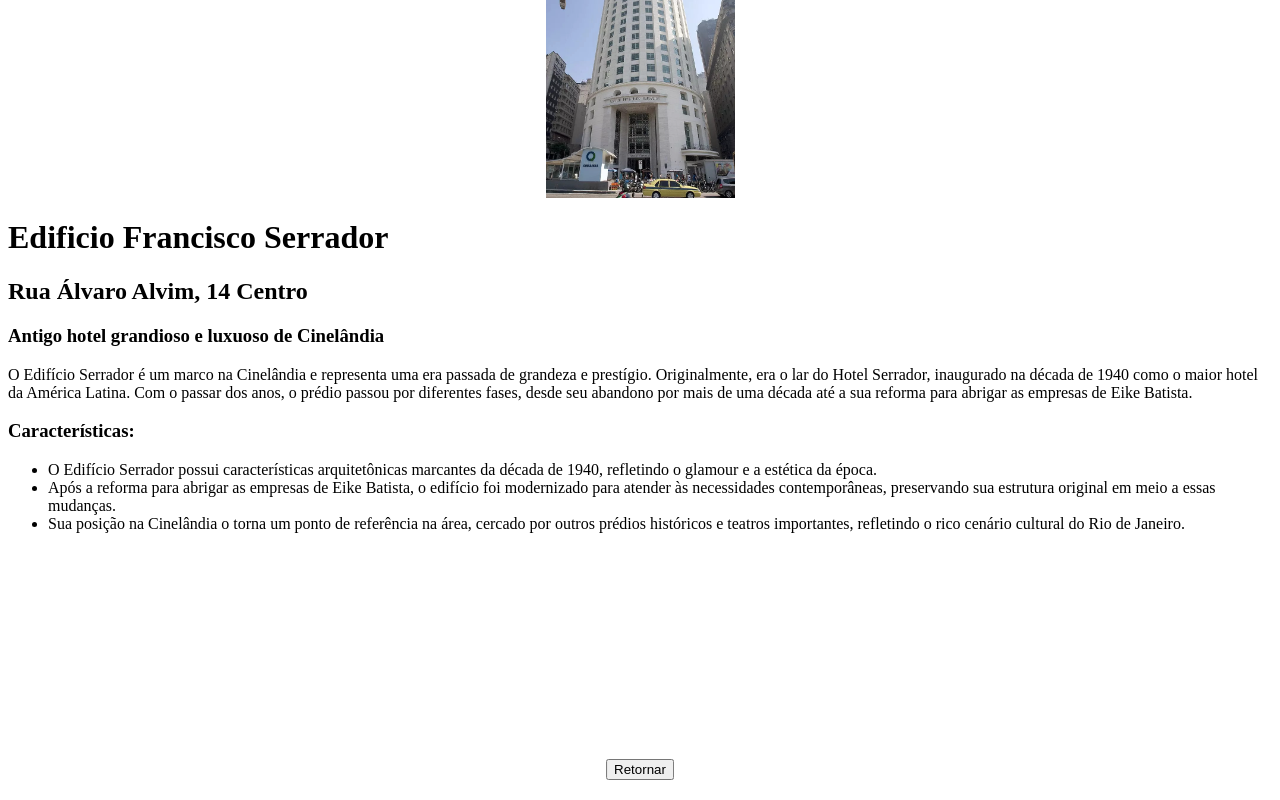
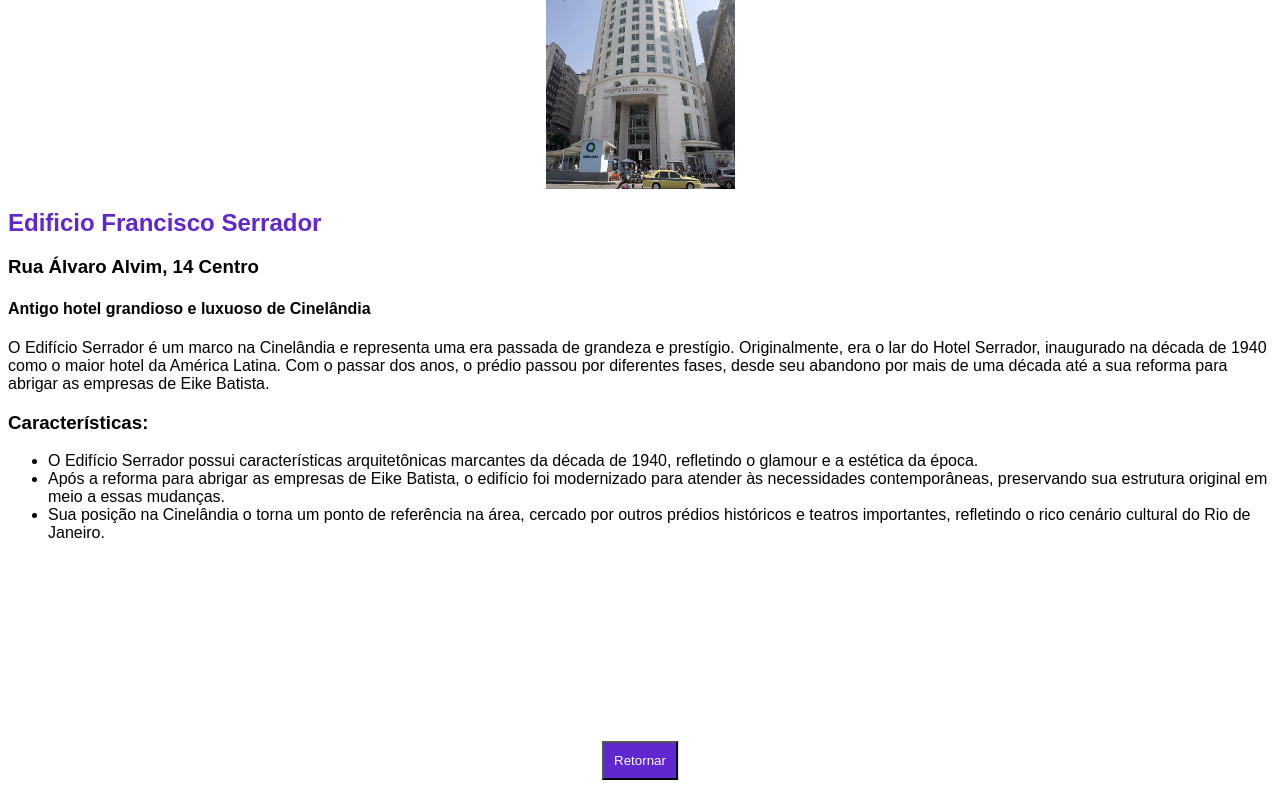
Before and after one commit to GustavopRezende/gabev, a React (Create React App) app in the folder projetoreact/: page /feed/local2 in a window 1280 px wide. Built offline with nearby package versions, Linux system fonts and the light colour scheme.

Commit message:
Melhoria Layout Feed

```diff
--- a/projetoreact/src/Components/Locais/Local_1.jsx
+++ b/projetoreact/src/Components/Locais/Local_1.jsx
@@ -8,9 +8,9 @@ function Local_1() {
         <img src={L1}alt="Edifício Lellis" />
       </div>
       <div className="carta-contentudo">
-        <h1>Edifício Lellis</h1>
-        <h2>Rua Barão de Ipanema, 8 Copacabana</h2>
-        <h3>Prédio residencial mais antigo da orla de Copacabana</h3>
+        <h2 className='titulo-conteudo'>Edifício Lellis</h2>
+        <h3>Rua Barão de Ipanema, 8 Copacabana</h3>
+        <h4>Prédio residencial mais antigo da orla de Copacabana</h4>
         <p>
           Construído em estilo neoclássico, em 1928, o prédio ocupa metade da
           primeira quadra da Rua Barão de Ipanema. Ao lado foi erguido, na mesma
--- a/projetoreact/src/Components/Locais/Local_2.jsx
+++ b/projetoreact/src/Components/Locais/Local_2.jsx
@@ -8,9 +8,9 @@ function Local_2() {
         <img src={L2} alt="Nome do Local 2" />
       </div>
       <div className="carta-contentudo">
-        <h1>Edificio Francisco Serrador</h1>
-        <h2>Rua Álvaro Alvim, 14 Centro</h2>
-        <h3>Antigo hotel grandioso e luxuoso de Cinelândia</h3>
+        <h2 className='titulo-conteudo'>Edificio Francisco Serrador</h2>
+        <h3>Rua Álvaro Alvim, 14 Centro</h3>
+        <h4>Antigo hotel grandioso e luxuoso de Cinelândia</h4>
         <p>
         O Edifício Serrador é um marco na Cinelândia e
         representa uma era passada de grandeza e prestígio.
--- a/projetoreact/src/Components/Locais/Local_3.jsx
+++ b/projetoreact/src/Components/Locais/Local_3.jsx
@@ -1,15 +1,15 @@
 import React from 'react';
-
+import L3 from './Img/L3.jpeg';
 function Local_3() {
  return (
     <div className="carta">
       <div className="carta-image">
-        <img src="image-url" alt="Nome do Local 3" />
+        <img src={L3} alt="Palacio Duue de Caxias" />
       </div>
       <div className="carta-contentudo">
-        <h1>Nome do Local 3</h1>
-        <h2>Data de Construção - Endereço</h2>
-        <h3>Breve descrição do local</h3>
+        <h2 className='titulo-conteudo'>Palácio Duque de Caxias</h2>
+        <h3>Data de Construção - Endereço</h3>
+        <h4>Breve descrição do local</h4>
         <p>
           Detalhes do local, incluindo características arquitetônicas,
           históricas, etc.
--- a/projetoreact/src/Components/Locais/style.css
+++ b/projetoreact/src/Components/Locais/style.css
@@ -1,4 +1,5 @@
 .carta {
+    font-family: 'Poppins', sans-serif;
     display: flex;
     flex-direction: column;
     align-items: center;
@@ -17,5 +18,12 @@
     max-height: 100%;
    }
 .carta-conteudo{
-    font-family: 'Nunito Sans', sans-serif;
+    text-align: left;
+    font-size: 15px;
+    background-color:#5f27cd;
+
 }
+
+.titulo-conteudo{
+    color:#5f27cd;
+}
--- a/projetoreact/src/Pages/Principais/Feed.jsx
+++ b/projetoreact/src/Pages/Principais/Feed.jsx
@@ -4,28 +4,29 @@ import Local_1 from '../../Components/Locais/Local_1';
 import Local_2 from '../../Components/Locais/Local_2';
 import Local_3 from '../../Components/Locais/Local_3';
 import '../css/style.css';
+// ...imports e outras partes do código
 
 const Feed = () => {
   return (
     <div className='feed'>
-      <header className='titulo'> Feed</header>
+      <header className='titulo'>Feed</header>
       <div className='grid-container'>
         <div className='grid-item'>
           <Local_1 />
           <Link to="/feed/local1">
-            <button>Leia Mais</button>
+            <button className='leia-mais'>Leia Mais</button>
           </Link>
         </div>
         <div className='grid-item'>
           <Local_2 />
           <Link to="/feed/local2">
-            <button>Leia Mais</button>
+            <button className='leia-mais'>Leia Mais</button>
           </Link>
         </div>
         <div className='grid-item'>
           <Local_3 />
           <Link to="/feed/local3">
-            <button>Leia Mais</button>
+            <button className='leia-mais'>Leia Mais</button>
           </Link>
         </div>
       </div>
--- a/projetoreact/src/Pages/css/style.css
+++ b/projetoreact/src/Pages/css/style.css
@@ -2,20 +2,22 @@
   background-color: whitesmoke;
   text-align: center;
   font-size: 80px;
-  font-family: 'Vina Sans', sans-serif;
+  font-family: 'Poppins', sans-serif;
 }
 .grid-container {
   display: grid;
   grid-template-columns: auto auto auto;
   background-color: whitesmoke;
   padding: 10px;
+  margin-left: 40px;
+  margin-right: 40px;
 }
 .grid-item {
   background-color: rgb(255, 255, 255);
   border: 15px solid whitesmoke;
-  padding: 20px;
-  font-size: 30px;
-  text-align: center;
+  padding: 40px;
+
+
 }
 
 .body-detalhado {
@@ -31,11 +33,9 @@
   background-color: whitesmoke;
   border: 15px solid whitesmoke;
   padding: 20px;
-  font-size: 30px;
-  text-align: center;
-}
 
 
+}
 
 .carta-detalhado{
   background-color: rgb(255, 255, 255);
@@ -46,11 +46,22 @@
   background-color: rgb(255, 255, 255);
 
 }
-.retorna{
-  background-color: whitesmoke;
+.retorna-btn{
+  background-color:#5f27cd;
   position:fixed;
   bottom: 20px;
   left: 50%;
+  padding: 10px;
   transform: translateX(-50%);
+  color: white;
 
 }
+
+.leia-mais{
+  background-color:#5f27cd;
+  text-align: fixed;
+  bottom: 30px;
+  padding: 10px;
+  color: white;
+
+}
```
Also changed, not shown: projetoreact/src/Components/Locais/Img/L3.jpeg (added).
